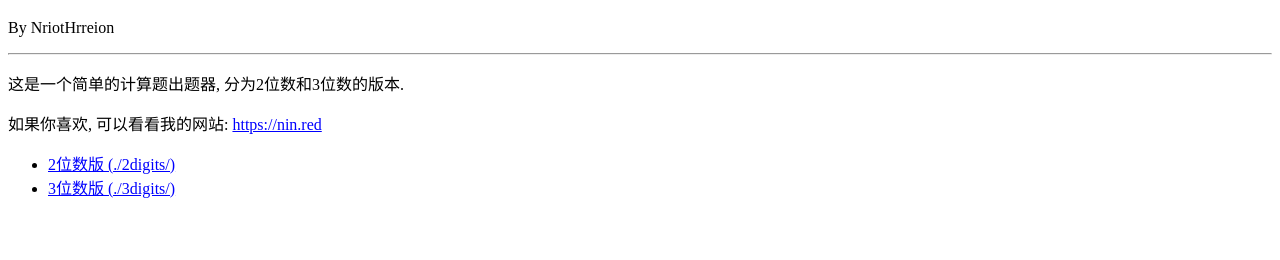
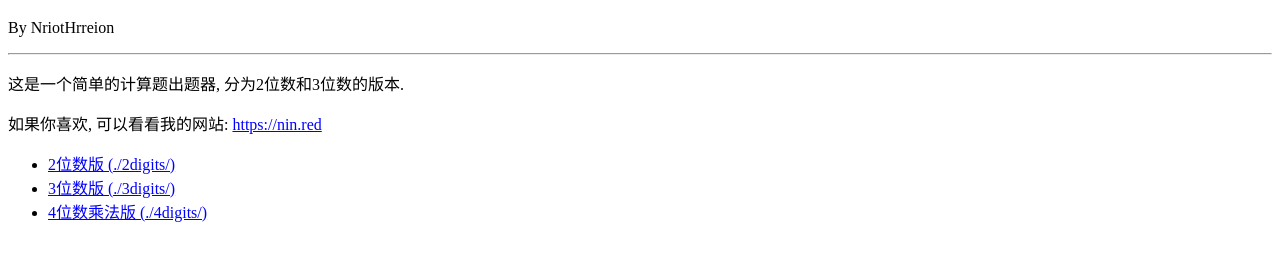
Before and after one commit to NriotHrreion/mathPrint, a plain HTML site: page index.html in a window 1280 px wide. Shown: the part 70-330 px from the top of the page. Drawn offline with Linux system fonts and the light colour scheme.

Commit message:
Add 4digits (re)

```diff
--- a/index.html
+++ b/index.html
@@ -25,6 +25,7 @@
     <ul class="list">
         <li><a href="./2digits/">2位数版 (./2digits/)</a></li>
         <li><a href="./3digits/">3位数版 (./3digits/)</a></li>
+        <li><a href="./4digits/">4位数乘法版 (./4digits/)</a></li>
     </ul>
 </body>
 </html>
```
